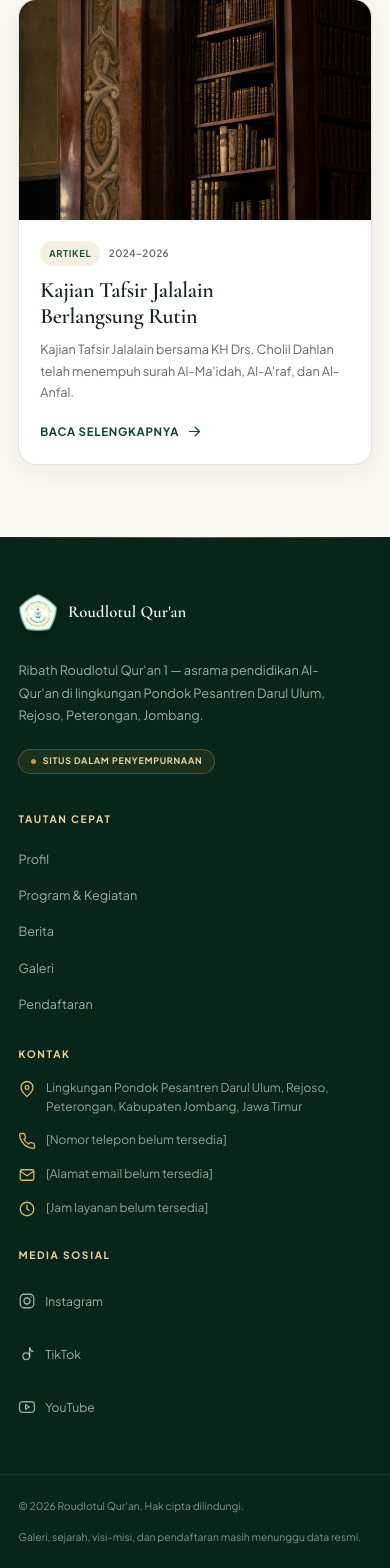
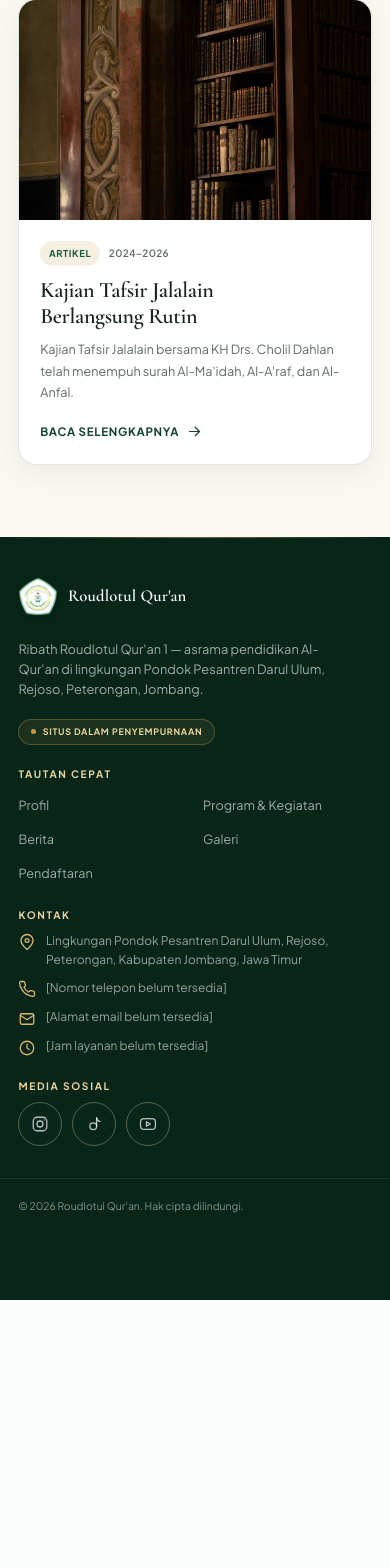
Before and after one commit to Iantzzz/Roudlotul-Qur-an, a Laravel app: page /berita in a window 390 px wide. Shown: the part 3150-4718 px from the top of the page. After the commit the page ends 4450 px from the top, so only its background shows below. Run offline with Laravel 12, Linux system fonts and the light colour scheme; some libraries are stand-ins or nearby versions.

Commit message:
feat(frontend): sosmed ikon bulat menyamping, footer mobile ringkas, tombol WA mengambang
- Footer: sosmed kini tombol ikon bulat horizontal ala web Unair
  (label tetap terbaca screen reader via .social-link__label);
  halaman Kontak tidak berubah (gaya dibatasi ke .social-list).
- Footer mobile (<=640px): padding & gap dipangkas, tautan cepat
  2 kolom, teks placeholder footer-bottom disembunyikan.
  Tinggi footer 360px: 1067 -> 782 (terverifikasi Playwriter).
- Tombol WhatsApp mengambang kiri-bawah (wa.me/6285895127566)
  memakai Font Awesome 6 dari cdnjs; clearance padding-bottom
  pada footer di <=1260px agar tidak menutupi footer-bottom.

```diff
--- a/public/css/site.css
+++ b/public/css/site.css
@@ -2707,8 +2707,9 @@ body.lightbox-open {
 }
 
 .social-list {
-    display: grid;
-    gap: 0.55rem;
+    display: flex;
+    flex-wrap: wrap;
+    gap: 0.6rem;
 }
 
 .social-link {
@@ -2722,6 +2723,62 @@ body.lightbox-open {
 
 a.social-link:hover {
     color: var(--gold-300);
+}
+
+/* Footer: sosmed jadi tombol ikon bulat menyamping (gaya web Unair).
+   Tulisan label tetap tersedia bagi pembaca layar lewat .social-link__label. */
+.social-list .social-link {
+    display: inline-flex;
+    align-items: center;
+    justify-content: center;
+    width: 40px;
+    height: 40px;
+    flex: 0 0 40px;
+    padding: 0;
+    border: 1px solid rgba(236, 211, 155, 0.35);
+    border-radius: 50%;
+    color: rgba(255, 255, 255, 0.72);
+    transition: color var(--transition), border-color var(--transition), background-color var(--transition), transform var(--transition);
+}
+
+.social-list a.social-link:hover {
+    border-color: var(--gold-300);
+    background-color: rgba(236, 211, 155, 0.1);
+    color: var(--gold-300);
+    transform: translateY(-2px);
+}
+
+.social-list .social-link__label {
+    position: absolute;
+    width: 1px;
+    height: 1px;
+    padding: 0;
+    overflow: hidden;
+    clip: rect(0, 0, 0, 0);
+    white-space: nowrap;
+    border: 0;
+}
+
+/* Varian "Segera" di footer tetap berbentuk pil berisi teks. */
+.social-list .social-link--disabled {
+    width: auto;
+    flex: 0 0 auto;
+    justify-content: flex-start;
+    gap: 0.55rem;
+    padding: 0 0.8rem;
+    border-style: dashed;
+    border-radius: 999px;
+    color: rgba(255, 255, 255, 0.42);
+}
+
+.social-list .social-link--disabled .social-link__label {
+    position: static;
+    width: auto;
+    height: auto;
+    padding: 0;
+    overflow: visible;
+    clip: auto;
+    white-space: normal;
 }
 
 .social-link--disabled {
@@ -3091,8 +3181,9 @@ a.social-link:hover {
     }
 
     .social-list .social-link {
-        min-height: 44px;
-        padding: 0.45rem 0;
+        width: 44px;
+        height: 44px;
+        flex-basis: 44px;
     }
 
     .contact-socials .social-link {
@@ -3248,17 +3339,48 @@ a.social-link:hover {
         max-width: none;
     }
 
+    .site-footer {
+        padding-top: 2.5rem;
+    }
+
     .footer-grid {
         grid-template-columns: 1fr;
+        gap: 1.5rem;
+        padding-bottom: 2rem;
     }
 
     .footer-brand {
-        padding-bottom: 0.5rem;
+        padding-bottom: 0;
+    }
+
+    .footer-brand > p {
+        margin: 0.9rem 0;
+        line-height: 1.6;
+    }
+
+    .footer-column h2 {
+        margin-bottom: 0.65rem;
+    }
+
+    .footer-links {
+        grid-template-columns: repeat(2, minmax(0, 1fr));
+        gap: 0.45rem 1rem;
+    }
+
+    .footer-contact {
+        gap: 0.55rem;
     }
 
     .footer-bottom {
         align-items: flex-start;
         flex-direction: column;
+        gap: 0.4rem;
+        padding-block: 1.1rem;
+    }
+
+    /* Teks penunda data resmi disembunyikan di mobile agar footer lebih ringkas. */
+    .footer-bottom p:last-child {
+        display: none;
     }
 }
 
@@ -3296,6 +3418,25 @@ a.social-link:hover {
         flex-direction: column;
     }
 
+    .wa-float {
+        bottom: calc(0.75rem + env(safe-area-inset-bottom, 0px));
+        left: 0.75rem;
+        width: 46px;
+        height: 46px;
+    }
+
+    .wa-float .fa-whatsapp {
+        font-size: 1.5rem;
+    }
+
+}
+
+/* Tablet & laptop kecil: container menempel ke sisi kiri, beri ruang
+   agar tombol WhatsApp mengambang tidak menutupi teks footer-bottom. */
+@media (max-width: 1260px) {
+    .site-footer {
+        padding-bottom: 4.25rem;
+    }
 }
 
 /* ==========================================================================
--- a/resources/views/layouts/public.blade.php
+++ b/resources/views/layouts/public.blade.php
@@ -42,6 +42,15 @@
 
     <link rel="stylesheet" href="{{ asset('css/site.css') }}?v={{ $cssVersion }}">
 
+    <link rel="preconnect" href="https://cdnjs.cloudflare.com" crossorigin>
+    {{-- Font Awesome untuk ikon tombol WhatsApp mengambang --}}
+    <link
+        rel="stylesheet"
+        href="https://cdnjs.cloudflare.com/ajax/libs/font-awesome/6.5.2/css/all.min.css"
+        crossorigin="anonymous"
+        referrerpolicy="no-referrer"
+    >
+
     <script>
         document.documentElement.classList.add('js');
     </script>
@@ -59,6 +68,8 @@
 
     @include('partials.footer')
 
+    @include('partials.whatsapp-float')
+
     <script src="{{ asset('js/site.js') }}?v={{ $jsVersion }}" defer></script>
     @stack('scripts')
 </body>
--- a/resources/views/partials/footer.blade.php
+++ b/resources/views/partials/footer.blade.php
@@ -61,12 +61,12 @@
                         @if ($social['url'])
                             <a class="social-link" href="{{ $social['url'] }}" rel="noopener noreferrer" target="_blank">
                                 <x-site-icon :name="$social['icon']" :size="18" />
-                                {{ $social['label'] }}
+                                <span class="social-link__label">{{ $social['label'] }}</span>
                             </a>
                         @else
                             <span class="social-link social-link--disabled">
                                 <x-site-icon :name="$social['icon']" :size="18" />
-                                {{ $social['label'] }}
+                                <span class="social-link__label">{{ $social['label'] }}</span>
                                 <small>Segera</small>
                             </span>
                         @endif
--- /dev/null
+++ b/resources/views/partials/whatsapp-float.blade.php
@@ -0,0 +1,9 @@
+{{-- Tombol WhatsApp mengambang (gaya web Unair): lingkaran hijau kiri-bawah, tampil di semua ukuran layar. --}}
+<a class="wa-float"
+   href="https://wa.me/6285895127566"
+   target="_blank"
+   rel="noopener noreferrer"
+   aria-label="Chat WhatsApp +62 858-9512-7566"
+   title="WhatsApp +62 858-9512-7566">
+    <i class="fa-brands fa-whatsapp" aria-hidden="true"></i>
+</a>
```
Also changed, not shown: other parts of public/css/site.css (+33 -0 lines).
